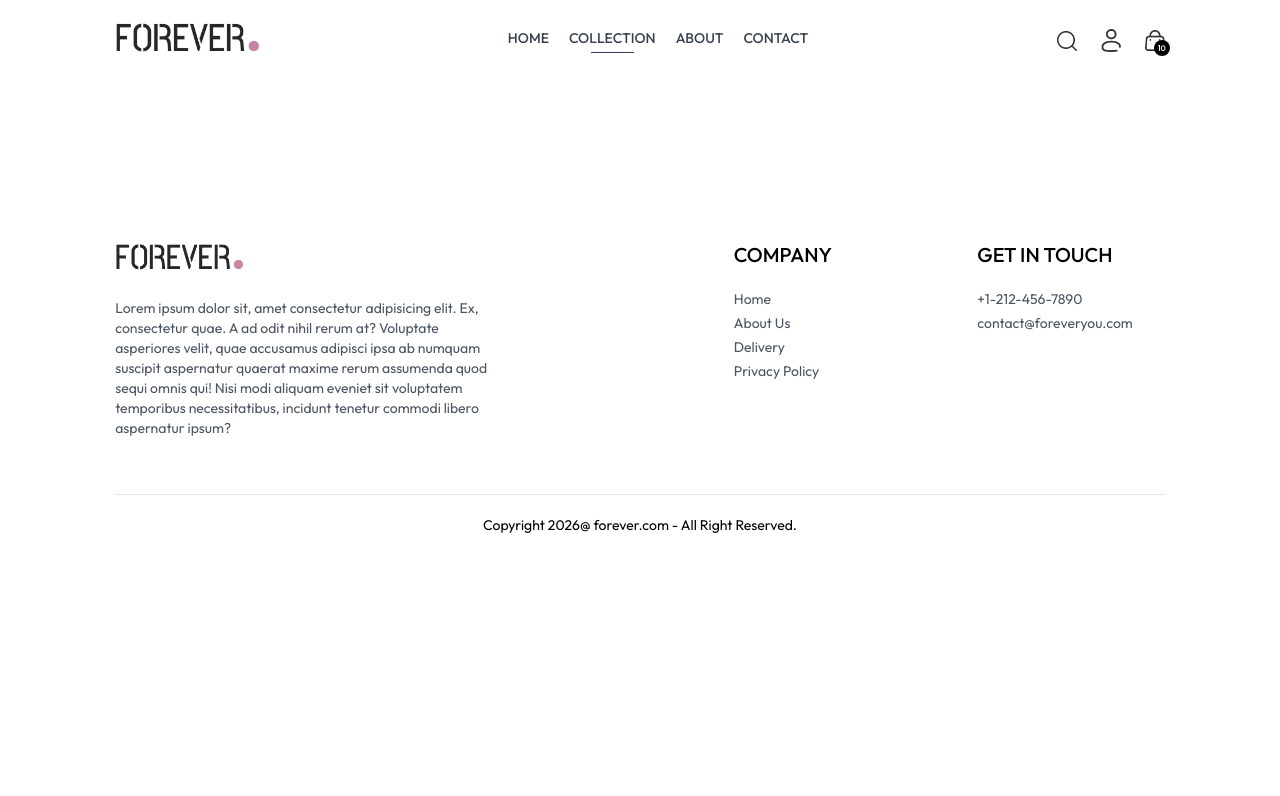
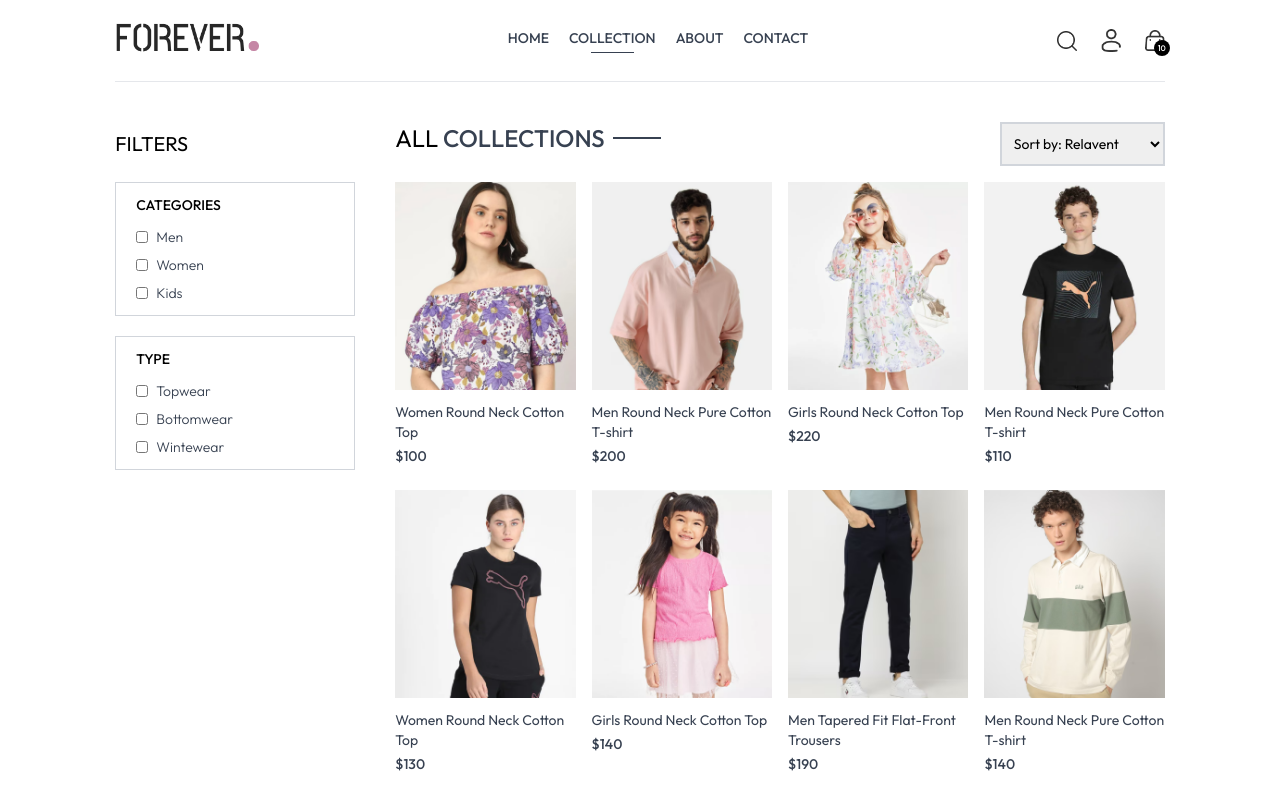
Before and after one commit to GabrielEsquiavoni/ecommerce-app, a React (Vite) app in the folder frontend/: page /collection in a window 1280 px wide. Shown: the top 796 px of the page. Built offline with nearby package versions, Linux system fonts and the light colour scheme.

Commit message:
feat: enhance Collection page with filtering and sorting functionality

```diff
--- a/frontend/src/context/ShopContext.jsx
+++ b/frontend/src/context/ShopContext.jsx
@@ -1,4 +1,4 @@
-import { createContext } from "react";
+import { createContext, useState } from "react";
 import { products } from "../assets/frontend_assets/assets";
 
 // eslint-disable-next-line react-refresh/only-export-components
@@ -8,9 +8,12 @@ const ShopContextProvider = (props) => {
 
     const currency = "$";
     const delivery_fee = 10;
+    const [search, setSearch] = useState("");
+    const [showSearch, setShowSearch] = useState(true);
 
     const value = {
-        products, currency, delivery_fee
+        products, currency, delivery_fee,
+        search, setSearch, showSearch, setShowSearch
     }
 
     return (
--- a/frontend/src/pages/Collection.jsx
+++ b/frontend/src/pages/Collection.jsx
@@ -1,11 +1,123 @@
-import React from 'react'
+import React, { useContext, useState, useMemo } from 'react'
+import { ShopContext } from '../context/shopContext';
+import { assets } from '../assets/frontend_assets/assets';
+import Title from '../components/Title';
+import ProductItem from '../components/ProductItem';
 
 const Collection = () => {
+
+    const { products } = useContext(ShopContext);
+    const [showFilter, setShowFilter] = useState(false);
+    const [category, setCategory] = useState([]);
+    const [subCategory, setSubCategory] = useState([]);
+    const [sortType, setSortType] = useState('relavent');
+
+    const toggleCategory = (e) => {
+      if (category.includes(e.target.value)) {
+        setCategory(prev => prev.filter(item => item !== e.target.value))
+      } else {
+        setCategory(prev => [...prev, e.target.value])
+      }
+    }
+
+    const toggleSubCategory = (e) => {
+      if (subCategory.includes(e.target.value)) {
+        setSubCategory(prev => prev.filter(item => item !== e.target.value))
+      } else {
+        setSubCategory(prev => [...prev, e.target.value])
+      }
+    }
+
+    const filterProducts = useMemo(() => {
+      let tempProducts = [...products];
+
+      if (category.length > 0) {
+        tempProducts = tempProducts.filter(item => category.includes(item.category));
+      }
+
+      if (subCategory.length > 0) {
+        tempProducts = tempProducts.filter(item => subCategory.includes(item.subCategory));
+      }
+
+      switch (sortType) {
+        case 'low-high':
+          tempProducts.sort((a, b) => (a.price - b.price));
+          break;
+        case 'high-low':
+          tempProducts.sort((a, b) => (b.price - a.price));
+          break;
+        default:
+          break;
+      }
+
+      return tempProducts;
+    }, [category, subCategory, products, sortType]);
+
   return (
-    <div>
+    <div className='flex flex-col sm:flex-row gap-1 sm:gap-10 pt-10 border-t'>
 
-    </div>
+         {/* Filter Options */}
+        <div className="min-w-60">
+          <p onClick={()=>setShowFilter(!showFilter)} className='my-2 text-xl flex items-center cursor-pointer gap-2'>FILTERS
+            <img className={`h-3 sm:hidden ${showFilter ? 'rotate-90' : ''}`} src={assets.dropdown_icon} alt="" />
+          </p>
+
+          {/* Category Filter */}
+          <div className={`border border-gray-300 pl-5 py-3 mt-6 ${showFilter ? '' : 'hidden'} sm:block`}>
+            <p className='mb-3 text-sm font-medium'>CATEGORIES</p>
+            <div className="flex flex-col gap-2 text-sm font-light text-gray-700">
+              <p className='flex gap-2'>
+                <input className='w-3' type="checkbox" value={'Men'} onChange={toggleCategory}/> Men
+              </p>
+              <p className='flex gap-2'>
+                <input className='w-3' type="checkbox" value={'Women'} onChange={toggleCategory}/> Women
+              </p>
+              <p className='flex gap-2'>
+                <input className='w-3' type="checkbox" value={'Kids'} onChange={toggleCategory}/> Kids
+              </p>
+            </div>
+          </div>
+
+          {/* SubCategory Filter */}
+          <div className={`border border-gray-300 pl-5 py-3 my-5 ${showFilter ? '' : 'hidden'} sm:block`}>
+            <p className='mb-3 text-sm font-medium'>TYPE</p>
+            <div className="flex flex-col gap-2 text-sm font-light text-gray-700">
+              <p className='flex gap-2'>
+                <input className='w-3' type="checkbox" value={'Topwear'} onChange={toggleSubCategory}/> Topwear
+              </p>
+              <p className='flex gap-2'>
+                <input className='w-3' type="checkbox" value={'Bottomwear'} onChange={toggleSubCategory}/> Bottomwear
+              </p>
+              <p className='flex gap-2'>
+                <input className='w-3' type="checkbox" value={'Winterwear'} onChange={toggleSubCategory}/>  Wintewear
+              </p>
+            </div>
+          </div>
+        </div>
+
+        {/* Right Side */}
+        <div className="flex-1">
+          <div className="flex justify-between text-base sm:text-2xl mb-4">
+            <Title text1={'ALL'} text2={'COLLECTIONS'} />
+            {/* Product Sort */}
+            <select onChange={(e) => setSortType(e.target.value)} className='border-2 border-gray-300 text-sm px-2'>
+              <option value="relavent">Sort by: Relavent</option>
+              <option value="low-high">Sort by: Low to High</option>
+              <option value="high-low">Sort by: High to Low</option>
+            </select>
+          </div>
+
+          {/* Map Products */}
+          <div className="grid grid-cols-2 md:grid-cols-3 lg:grid-cols-4 gap-4 gap-y-6">
+            {
+              filterProducts.map((item, index)=>(
+                <ProductItem key={index} name={item.name} id={item._id} price={item.price} image={item.image}/>
+              ))
+            }
+          </div>
+        </div>
+      </div>
   )
 }
 
-export default Collection
+export default Collection;
```
